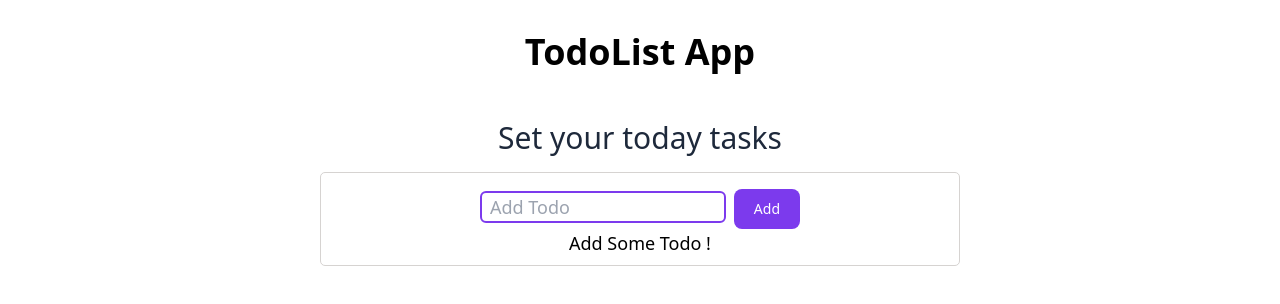
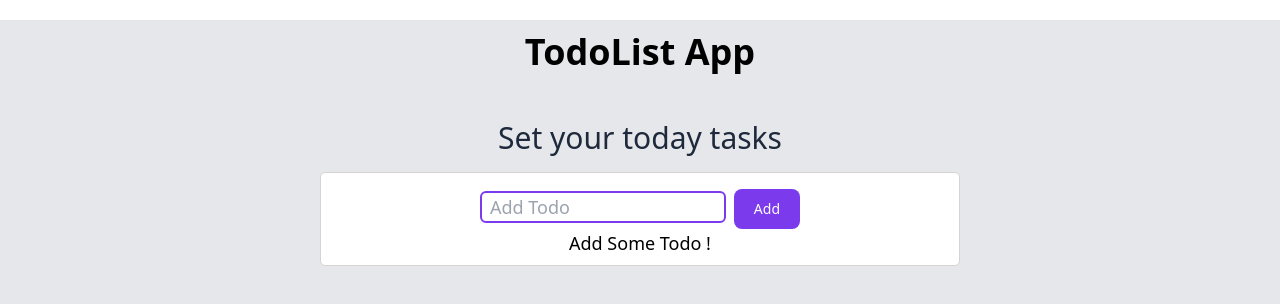
Before and after one commit to amirk1998/TodoList-React-Tailwind, a React (Vite) app: page / in a window 1280 px wide. Shown: the top 304 px of the page. Built offline with nearby package versions, Linux system fonts and the light colour scheme.

Commit message:
Navbar has been creadted

```diff
--- a/src/App.jsx
+++ b/src/App.jsx
@@ -3,7 +3,7 @@
 
 function App() {
   return (
-    <div className='w-full flex flex-col items-center mt-5 p-3'>
+    <div className='w-full h-screen flex flex-col items-center mt-5 p-3 bg-gray-200'>
       <h1 className='mb-8 text-4xl font-bold '>TodoList App</h1>
       <TodoApp />
     </div>
@@ -12,5 +12,7 @@
 
 export default App;
 
-//TODO=> E84
+//TODO=> E88
+
+// TODO => Exercise E87 => use react-select for filter => All , completed , uncompleted
 //Review => Edit E83
```
